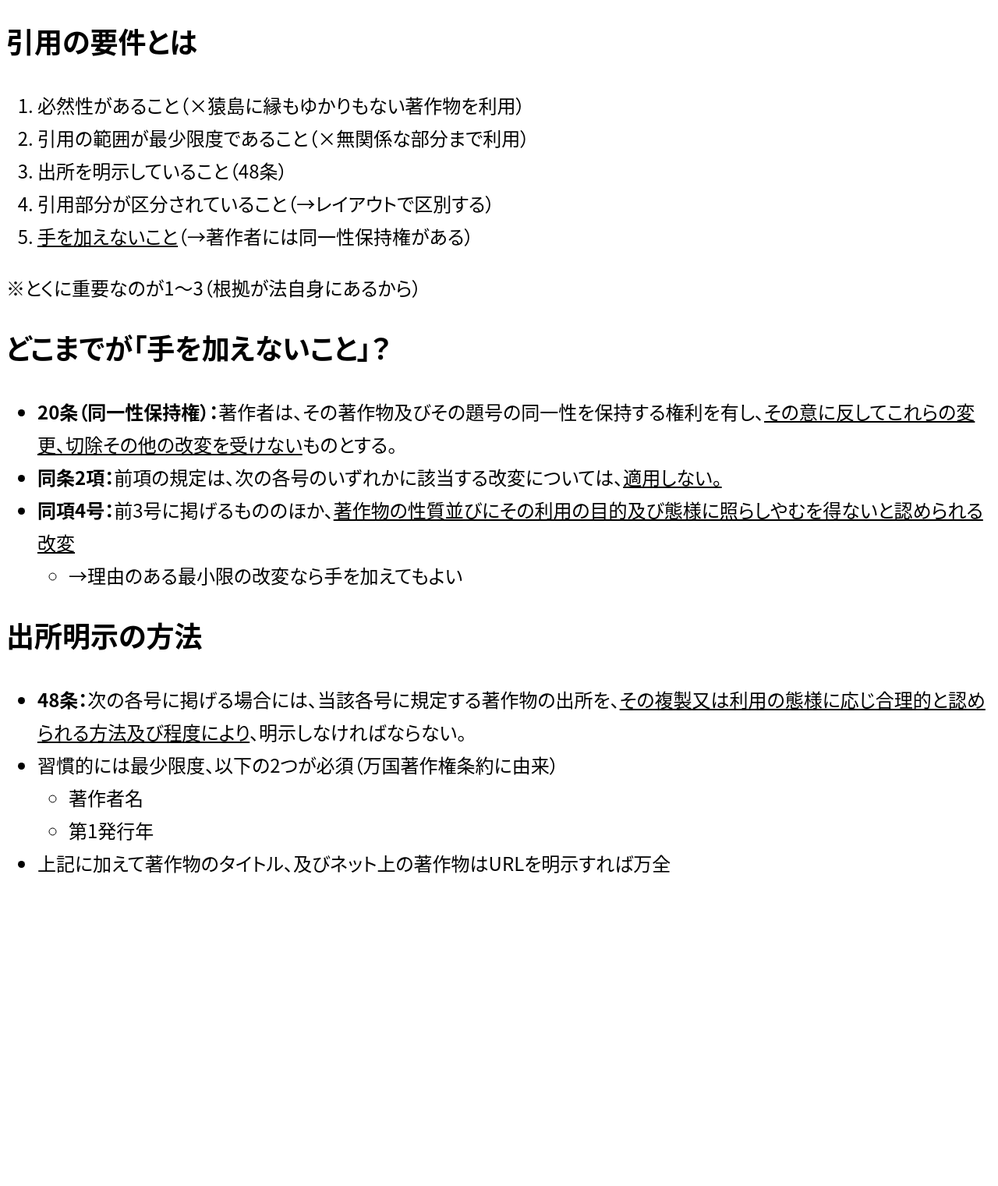
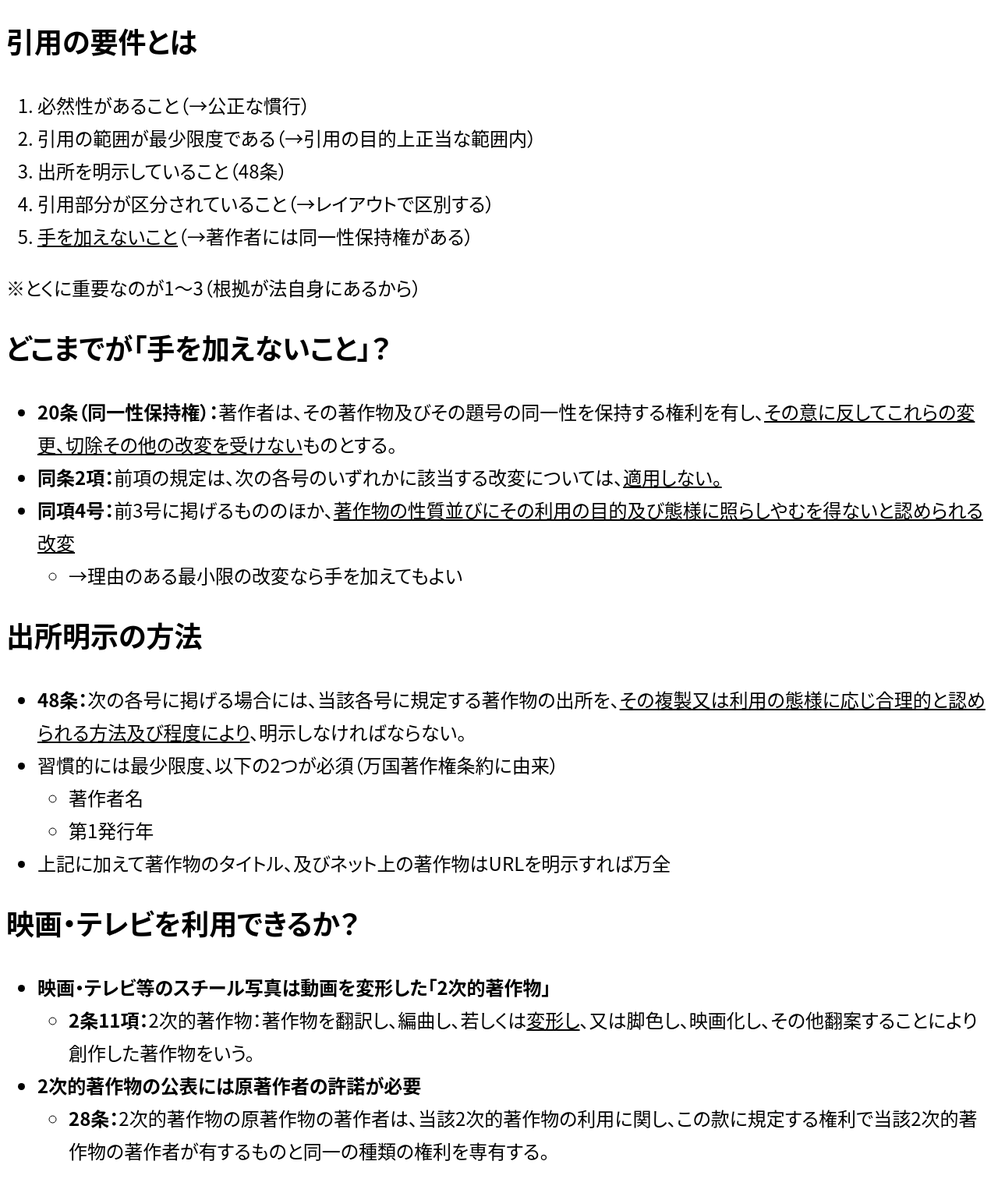
Before and after one commit to ogwata/20230708_tourist-guides-and-copyright, a website: page manuscript.html in a window 1280 px wide. Shown: the part 3257-4778 px from the top of the page at 78% size. Before the commit the page ends 4409 px from the top, so only its background shows below. Drawn offline with Linux system fonts and the light colour scheme.

Commit message:
Update manuscript.md

```diff
--- a/manuscript.html
+++ b/manuscript.html
@@ -135,8 +135,8 @@
     <section class="level1" aria-labelledby="引用の要件とは">
       <h1 id="引用の要件とは">引用の要件とは</h1>
       <ol>
-        <li>必然性があること（×猿島に縁もゆかりもない著作物を利用）</li>
-        <li>引用の範囲が最少限度であること（×無関係な部分まで利用）</li>
+        <li>必然性があること（→公正な慣行）</li>
+        <li>引用の範囲が最少限度である（→引用の目的上正当な範囲内）</li>
         <li>出所を明示していること（48条）</li>
         <li>引用部分が区分されていること（→レイアウトで区別する）</li>
         <li><u>手を加えないこと</u>（→著作者には同一性保持権がある）</li>
@@ -168,5 +168,20 @@
         <li>上記に加えて著作物のタイトル、及びネット上の著作物はURLを明示すれば万全</li>
       </ul>
     </section>
+    <section class="level1" aria-labelledby="映画テレビを利用できるか">
+      <h1 id="映画テレビを利用できるか">映画・テレビを利用できるか？</h1>
+      <ul>
+        <li><strong>映画・テレビ等のスチール写真は動画を変形した「2次的著作物」</strong>
+          <ul>
+            <li><strong>2条11項：</strong>2次的著作物：著作物を翻訳し、編曲し、若しくは<u>変形し</u>、又は脚色し、映画化し、その他翻案することにより創作した著作物をいう。</li>
+          </ul>
+        </li>
+        <li><strong>2次的著作物の公表には原著作者の許諾が必要</strong>
+          <ul>
+            <li><strong>28条：</strong>2次的著作物の原著作物の著作者は、当該2次的著作物の利用に関し、この款に規定する権利で当該2次的著作物の著作者が有するものと同一の種類の権利を専有する。</li>
+          </ul>
+        </li>
+      </ul>
+    </section>
   </body>
 </html>
```
Also changed, not shown: manuscript.md (+9 -2 lines).
